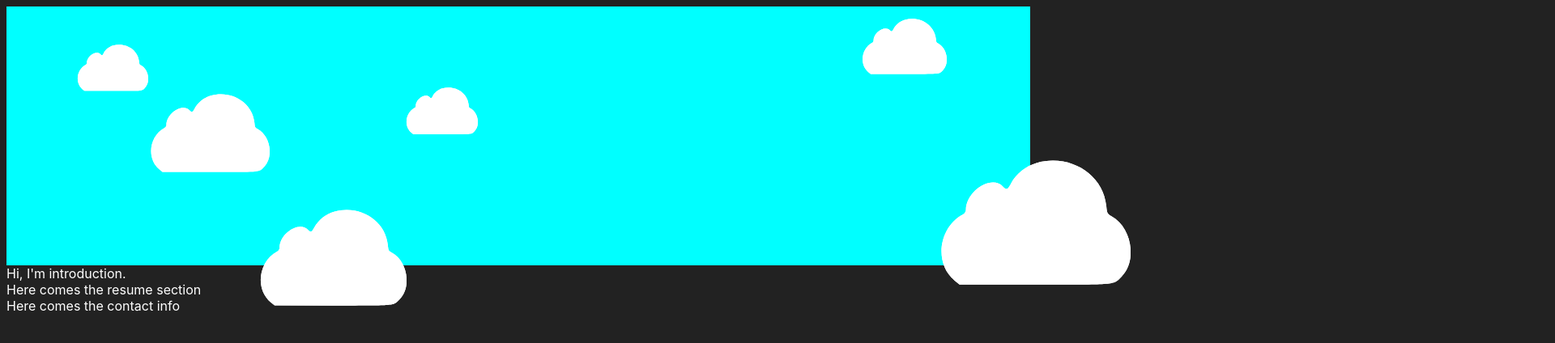
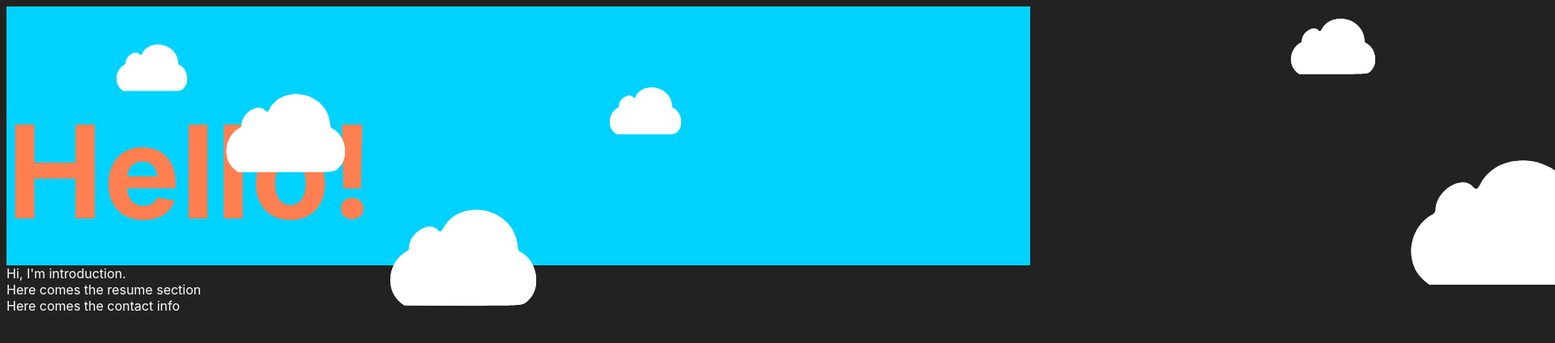
Before and after one commit to huggingpixels/personal-page, a Svelte app: page / in a window 1280 px wide. Shown: the top 424 px of the page at 81% size, 1920 px wide, since content can reach past the window. Built offline with nearby package versions, Linux system fonts and the light colour scheme.

Commit message:
adding heading text

```diff
--- a/src/Cloud.svelte
+++ b/src/Cloud.svelte
@@ -2,7 +2,7 @@
     export let delayTime = Math.floor(Math.random() * Math.floor(15)) +'s';
     export let randomSize = Math.floor(Math.random() * (+250 - +80) + +80);
     export let randomPlaceX = Math.floor(Math.random() * Math.floor(300)) + 'px';
-    export let randomPlaceY = Math.floor(Math.random() * Math.floor(1200)) + 'px';
+    export let randomPlaceY = Math.floor(Math.random() * Math.floor(1800)) + 'px';
   </script>
 
 <style>
--- a/src/Header.svelte
+++ b/src/Header.svelte
@@ -5,7 +5,8 @@
 <style>
   #backdrop {
     height: 20em;
-    background-color: aqua;
+    width: 100%;
+    background: #00d2ff;
     overflow: hidden;
   }
 
@@ -16,9 +17,16 @@
   #backdrop:nth-child(3n) {
     animation-delay: 10s;
   }
+
+  h1 {
+    color: coral;
+    font-size: 10em;
+
+  }
 </style>
 
 <div id="backdrop">
+  <h1>Hello!</h1>
   <Cloud />
   <Cloud />
   <Cloud />
```
